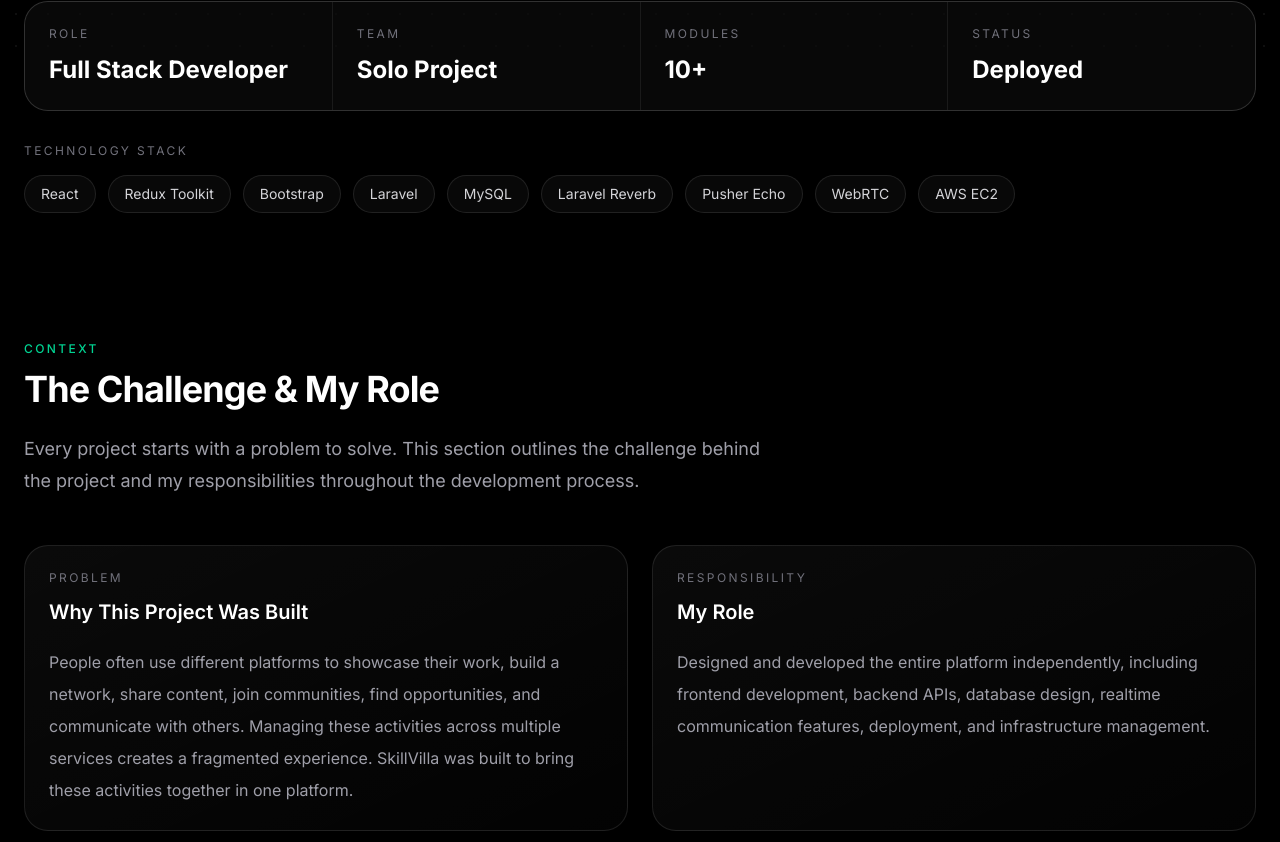
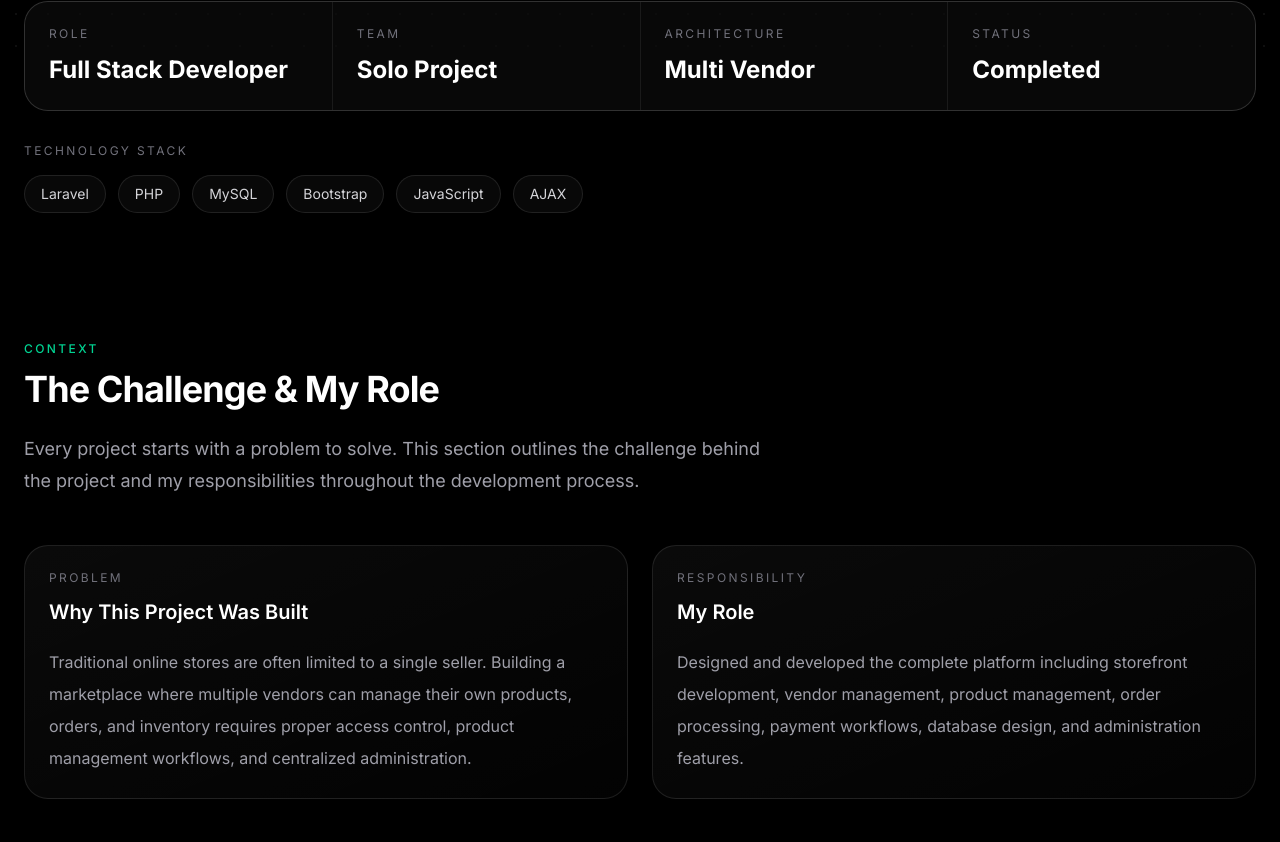
Before and after one commit to thappamkkumar/mk-portfolio, a Next.js app: page /projects/shophub in a window 1280 px wide. Shown: the part 738-1580 px from the top of the page. Built offline with nearby package versions, Linux system fonts and the light colour scheme.

Commit message:
shophub case study created

```diff
--- a/src/app/(case-study)/projects/[slug]/page.tsx
+++ b/src/app/(case-study)/projects/[slug]/page.tsx
@@ -1,6 +1,7 @@
+import { notFound } from "next/navigation";
 
+import { projects } from "@/data/projects/index";
 
-import { skillVilla } from "@/data/projects/skillvilla";
 import Hero from "@/components/case-study/hero";
 import ScreenshotGallery from "@/components/case-study/screenshot-gallery";
 import Overview from "@/components/case-study/overview";
@@ -10,19 +11,40 @@ import Challenges from "@/components/case-study/challenges";
 import Achievements from "@/components/case-study/achievements";
 import Outcome from "@/components/case-study/outcome";
 
+interface ProjectPageProps {
+  params: Promise<{
+    slug: string;
+  }>;
+}
 
-export default function ProjectPage() {
-  const project = skillVilla;
+export default async function ProjectPage({
+  params,
+}: ProjectPageProps) {
+  const { slug } = await params;
+
+  const project =
+    projects[slug as keyof typeof projects];
+
+  if (!project) {
+    notFound();
+  }
 
   return (
     <>
       <Hero project={project} />
+
       <Overview project={project} />
+
       <ScreenshotGallery project={project} />
+
       <Architecture project={project} />
+
       <PlatformModules project={project} />
+
       <Challenges project={project} />
+
       <Achievements project={project} />
+
       <Outcome project={project} />
     </>
   );
--- /dev/null
+++ b/src/data/projects/index.ts
@@ -0,0 +1,9 @@
+import { CaseStudy } from "@/types/case-study";
+
+import { skillVilla } from "./skillvilla";
+import { shopHub } from "./shophub";
+
+export const projects: Record<string, CaseStudy> = {
+  [skillVilla.slug]: skillVilla,
+  [shopHub.slug]: shopHub,
+};
--- /dev/null
+++ b/src/data/projects/shophub.ts
@@ -0,0 +1,239 @@
+import { CaseStudy } from "@/types/case-study";
+
+export const shopHub: CaseStudy = {
+  slug: "shophub",
+
+  title: "ShopHub",
+
+  subtitle: "Multi-Vendor E-Commerce Platform",
+
+  category: "project",
+
+  type: "Personal Project",
+
+  image: "/case-study/projects/shophub/hero.webp",
+
+  screenshots: [
+    {
+      title: "Storefront",
+      image: "/case-study/projects/shophub/storefront.webp",
+    },
+
+    {
+      title: "Vendor Dashboard",
+      image: "/case-study/projects/shophub/vendor-dashboard.webp",
+    },
+
+    {
+      title: "Admin Panel",
+      image: "/case-study/projects/shophub/admin-panel.webp",
+    },
+
+    {
+      title: "Product Management",
+      image: "/case-study/projects/shophub/products.webp",
+    },
+  ],
+
+  githubUrl: "https://github.com/thappamkkumar/shophub",
+
+  overview:
+    "ShopHub is a multi-vendor e-commerce platform that allows multiple vendors to manage products, process orders, and sell through a shared marketplace. The platform includes vendor management, product catalog management, order processing, payments, and administrative controls.",
+
+  technologies: [
+    "Laravel",
+    "PHP",
+    "MySQL",
+    "Bootstrap",
+    "JavaScript",
+    "AJAX",
+  ],
+
+  metrics: [
+    {
+      label: "Role",
+      value: "Full Stack Developer",
+    },
+
+    {
+      label: "Team",
+      value: "Solo Project",
+    },
+
+    {
+      label: "Architecture",
+      value: "Multi Vendor",
+    },
+
+    {
+      label: "Status",
+      value: "Completed",
+    },
+  ],
+
+  problem:
+    "Traditional online stores are often limited to a single seller. Building a marketplace where multiple vendors can manage their own products, orders, and inventory requires proper access control, product management workflows, and centralized administration.",
+
+  role:
+    "Designed and developed the complete platform including storefront development, vendor management, product management, order processing, payment workflows, database design, and administration features.",
+
+  architecture: {
+    layers: [
+      {
+        title: "Frontend",
+        items: [
+          "Bootstrap",
+          "JavaScript",
+          "AJAX",
+        ],
+      },
+
+      {
+        title: "Backend",
+        items: [
+          "Laravel",
+          "PHP",
+        ],
+      },
+
+      {
+        title: "Core Modules",
+        items: [
+          "Products",
+          "Vendors",
+          "Orders",
+          "Payments",
+          "Admin Panel",
+          "Customers",
+        ],
+      },
+
+      {
+        title: "Database",
+        items: [
+          "MySQL",
+        ],
+      },
+
+      {
+        title: "Authentication",
+        items: [
+          "Admin",
+          "Vendor",
+          "Customer",
+        ],
+      },
+
+      {
+        title: "Infrastructure",
+        items: [
+          "Local Hosting",
+          "File Storage",
+        ],
+      },
+    ],
+  },
+
+  systems: [
+    {
+      title: "Product Catalog",
+      content:
+        "Vendors can create, update, and manage product listings with categories, pricing, images, and inventory information.",
+    },
+
+    {
+      title: "Vendor Management",
+      content:
+        "Dedicated vendor accounts allow sellers to manage products, monitor orders, and track marketplace activity.",
+    },
+
+    {
+      title: "Order Management",
+      content:
+        "Customers can place orders while vendors and administrators can track and manage order lifecycles.",
+    },
+
+    {
+      title: "Customer Accounts",
+      content:
+        "User registration, authentication, profile management, and order history tracking.",
+    },
+
+    {
+      title: "Admin Dashboard",
+      content:
+        "Centralized management system for vendors, products, users, orders, and marketplace operations.",
+    },
+
+    {
+      title: "Search & Filtering",
+      content:
+        "Product discovery through category browsing, filtering, and search functionality.",
+    },
+  ],
+
+  challenges: [
+    {
+      title: "Multi-Role Authorization",
+
+      problem:
+        "Different users such as administrators, vendors, and customers required separate permissions and workflows.",
+
+      solution:
+        "Implemented role-based access control to ensure each user type could only access relevant functionality.",
+    },
+
+    {
+      title: "Vendor Product Ownership",
+
+      problem:
+        "Products and orders needed to remain isolated between vendors while still operating inside a shared marketplace.",
+
+      solution:
+        "Designed database relationships and ownership rules to securely separate vendor resources.",
+    },
+
+    {
+      title: "Order Processing Workflow",
+
+      problem:
+        "Managing customer orders across multiple vendors required consistent order tracking and status updates.",
+
+      solution:
+        "Created centralized order management workflows for customers, vendors, and administrators.",
+    },
+
+    {
+      title: "Product Search & Filtering",
+
+      problem:
+        "Large product catalogs become difficult to navigate without effective filtering and search mechanisms.",
+
+      solution:
+        "Implemented category-based filtering and search functionality to improve product discovery.",
+    },
+  ],
+
+  achievements: [
+    "Built a complete multi-vendor marketplace platform",
+    "Implemented vendor-specific product management",
+    "Developed role-based authentication and authorization",
+    "Created centralized order management workflows",
+    "Designed relational database architecture",
+    "Built product search and filtering functionality",
+    "Developed vendor and admin dashboards",
+    "Implemented marketplace management features",
+  ],
+
+  deployment: [
+    "Completed full-stack marketplace implementation",
+    "Built as a portfolio and learning project",
+    "Demonstrates multi-vendor commerce architecture",
+  ],
+
+  outcomes: [
+    "Gained experience building large CRUD-based applications.",
+    "Learned marketplace architecture and role-based system design.",
+    "Implemented product, order, vendor, and customer workflows.",
+  ],
+};
--- a/src/data/projects/skillvilla.ts
+++ b/src/data/projects/skillvilla.ts
@@ -1,4 +1,5 @@
 import { CaseStudy } from "@/types/case-study";
+
 export const skillVilla: CaseStudy = {
   slug: "skillvilla",
 
```
